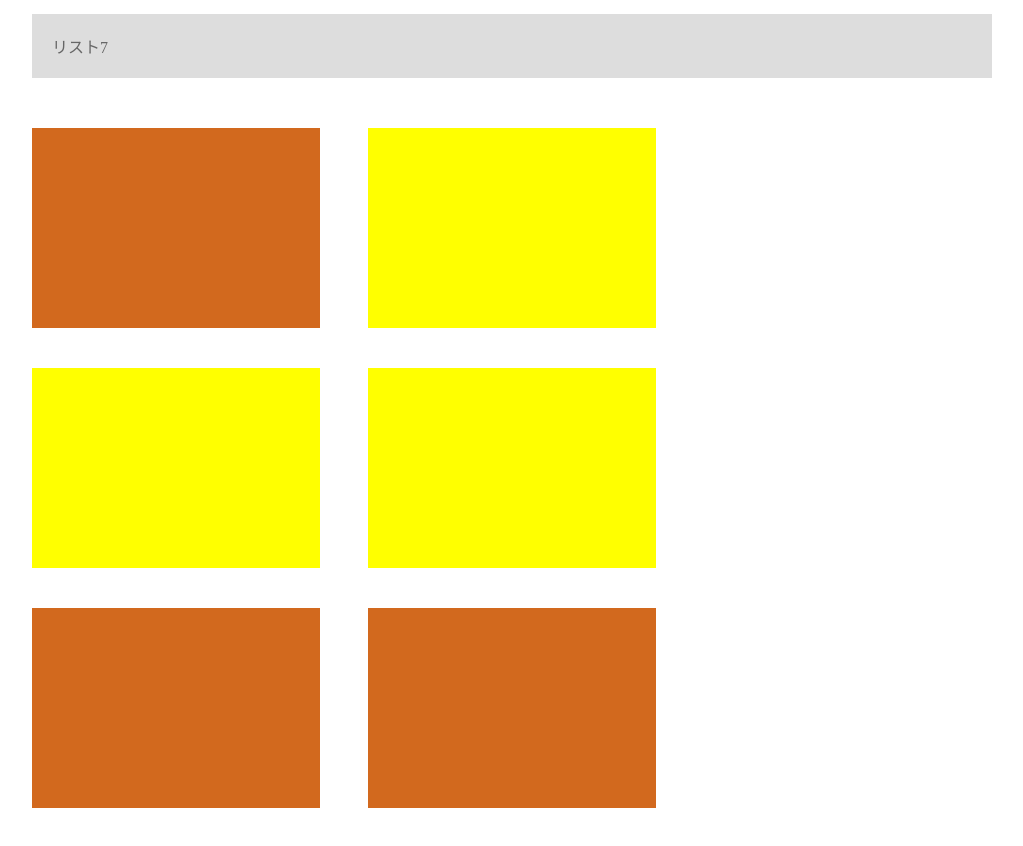
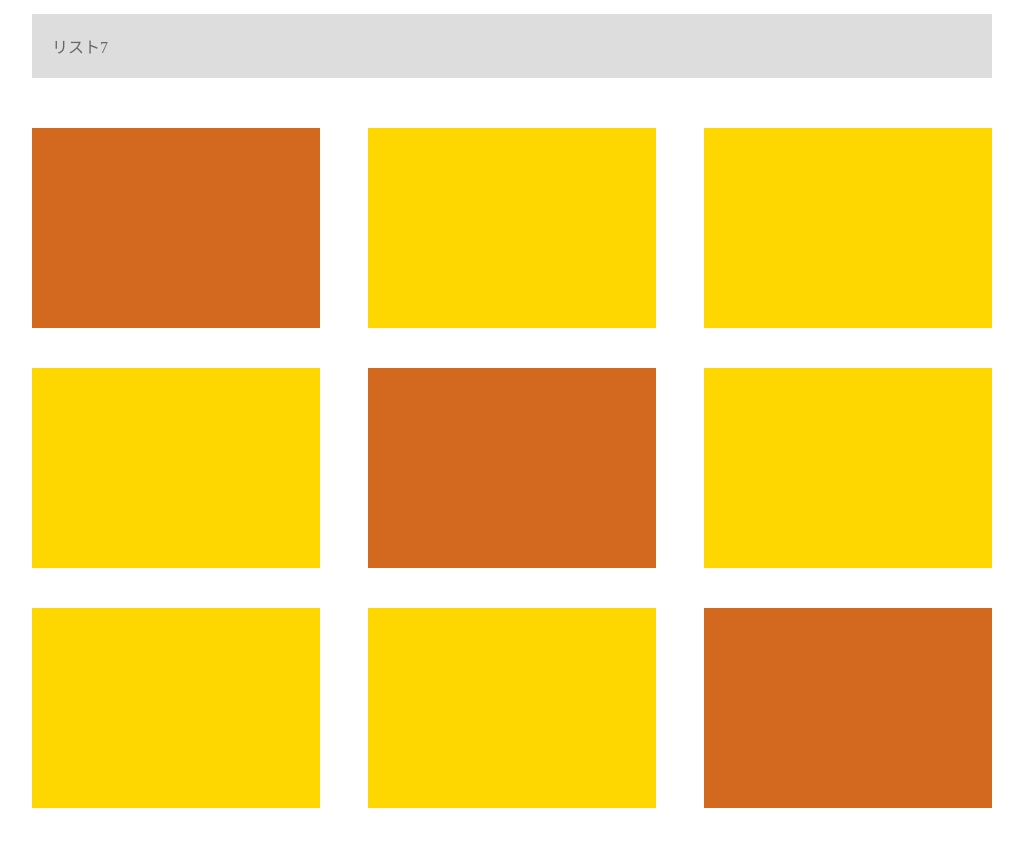
Before and after one commit to hinakokko/html_css, a plain HTML site: page chapter8_exercise/chapter8_exercise.html in a window 1280 px wide. Shown: the part 420-1266 px from the top of the page, without its empty margins (128-1151 px from the left). Drawn offline with Linux system fonts and the light colour scheme.

Commit message:
8章【サイドバーを作ろう】_演習問題_完成

```diff
--- a/chapter8_exercise/chapter8_exercise.html
+++ b/chapter8_exercise/chapter8_exercise.html
@@ -28,6 +28,9 @@
       <div class="main-bottom-list"></div>
       <div class="main-bottom-list"></div>
       <div class="main-bottom-list"></div>
+      <div class="main-bottom-list"></div>
+      <div class="main-bottom-list"></div>
+      <div class="main-bottom-list"></div>
     </div>
 
 
--- a/chapter8_exercise/style.css
+++ b/chapter8_exercise/style.css
@@ -34,7 +34,7 @@ main {
   height: 200px;
   margin-right: 5%;
   margin-bottom: 40px;
-  background-color: yellow;
+  background-color: #FFD700;
 }
 
 .main-bottom-list:first-child,
@@ -42,3 +42,11 @@ main {
 .main-bottom-list:last-child {
   background-color: #D2691E;
 }
+
+.main-bottom-list:nth-child(3n) {
+  margin-right: 0;
+}
+
+.main-bottom-list:nth-last-child(-n+3) {
+  margin-bottom: 0;
+}
```
